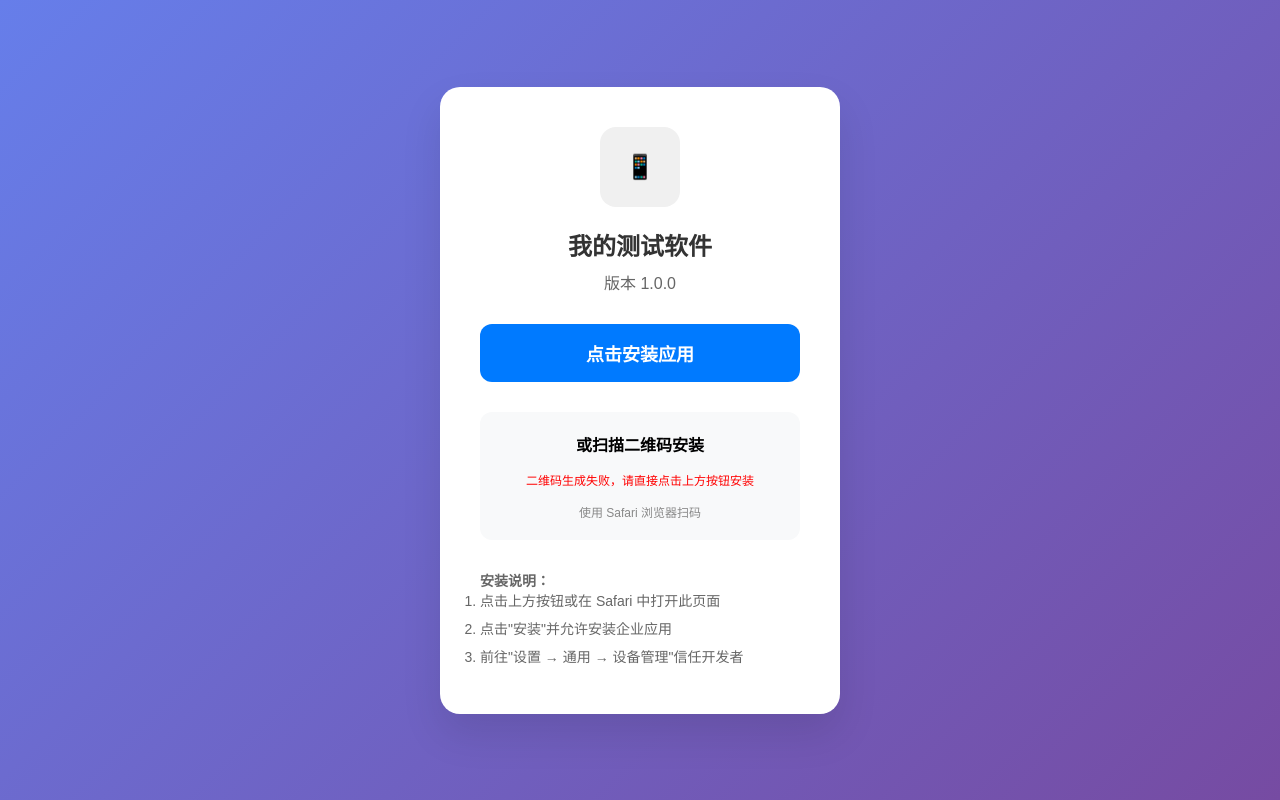
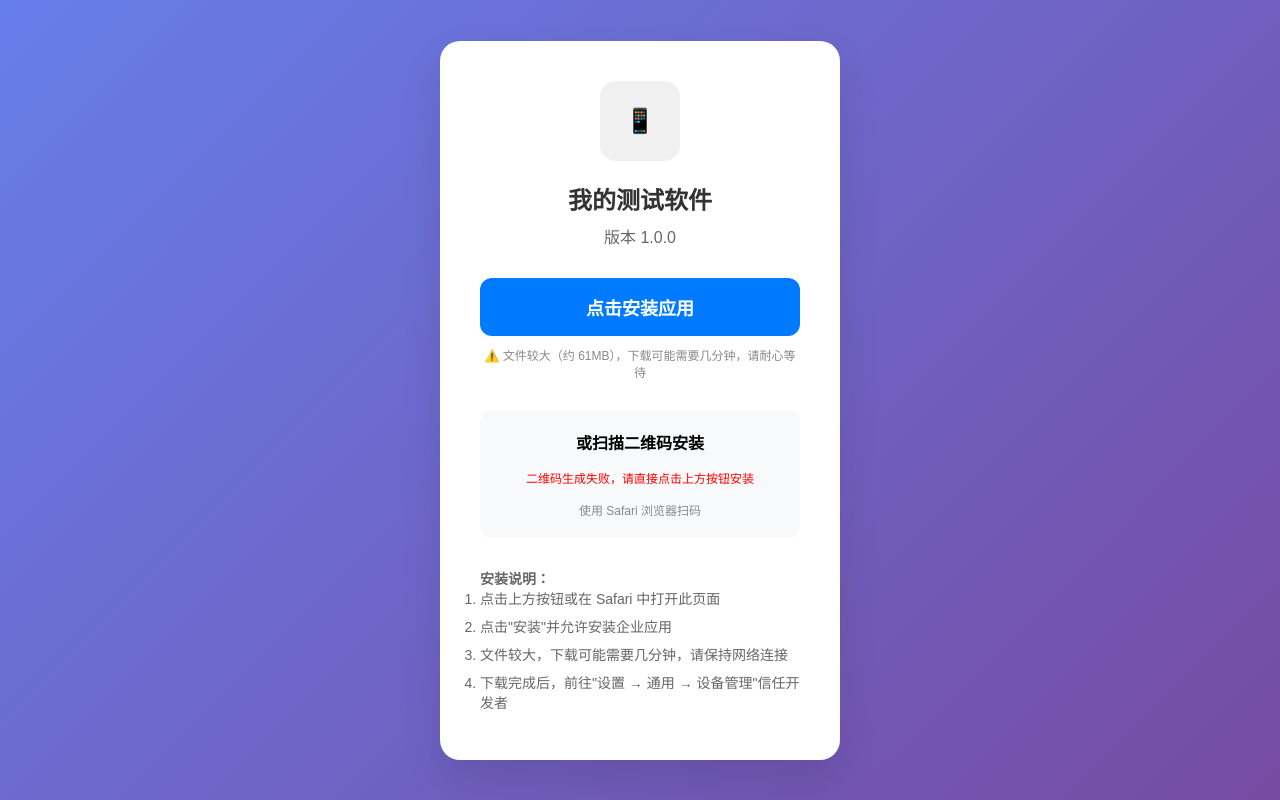
Before and after one commit to Chailang/ipa_distrion, a plain HTML site: page index.html in a window 1280 px wide. Drawn offline with Linux system fonts and the light colour scheme.

Commit message:
添加文件

```diff
--- a/index.html
+++ b/index.html
@@ -90,6 +90,9 @@
         <a href="#" id="install-link" class="install-btn">
             点击安装应用
         </a>
+        <p id="download-tip" style="font-size: 12px; color: #888; margin-top: -10px; margin-bottom: 20px; display: none;">
+            ⚠️ 文件较大（约 61MB），下载可能需要几分钟，请耐心等待
+        </p>
 
         <div class="qrcode-section">
             <p><strong>或扫描二维码安装</strong></p>
@@ -104,7 +107,8 @@
             <ol>
                 <li>点击上方按钮或在 Safari 中打开此页面</li>
                 <li>点击"安装"并允许安装企业应用</li>
-                <li>前往"设置 → 通用 → 设备管理"信任开发者</li>
+                <li>文件较大，下载可能需要几分钟，请保持网络连接</li>
+                <li>下载完成后，前往"设置 → 通用 → 设备管理"信任开发者</li>
             </ol>
         </div>
     </div>
@@ -123,6 +127,11 @@
         var installLink = document.getElementById('install-link');
         if (installLink) {
             installLink.href = installUrl;
+            // 显示下载提示
+            var downloadTip = document.getElementById('download-tip');
+            if (downloadTip) {
+                downloadTip.style.display = 'block';
+            }
         }
 
         // 使用在线 API 作为备选方案
```
Also changed, not shown: 1 other file.
